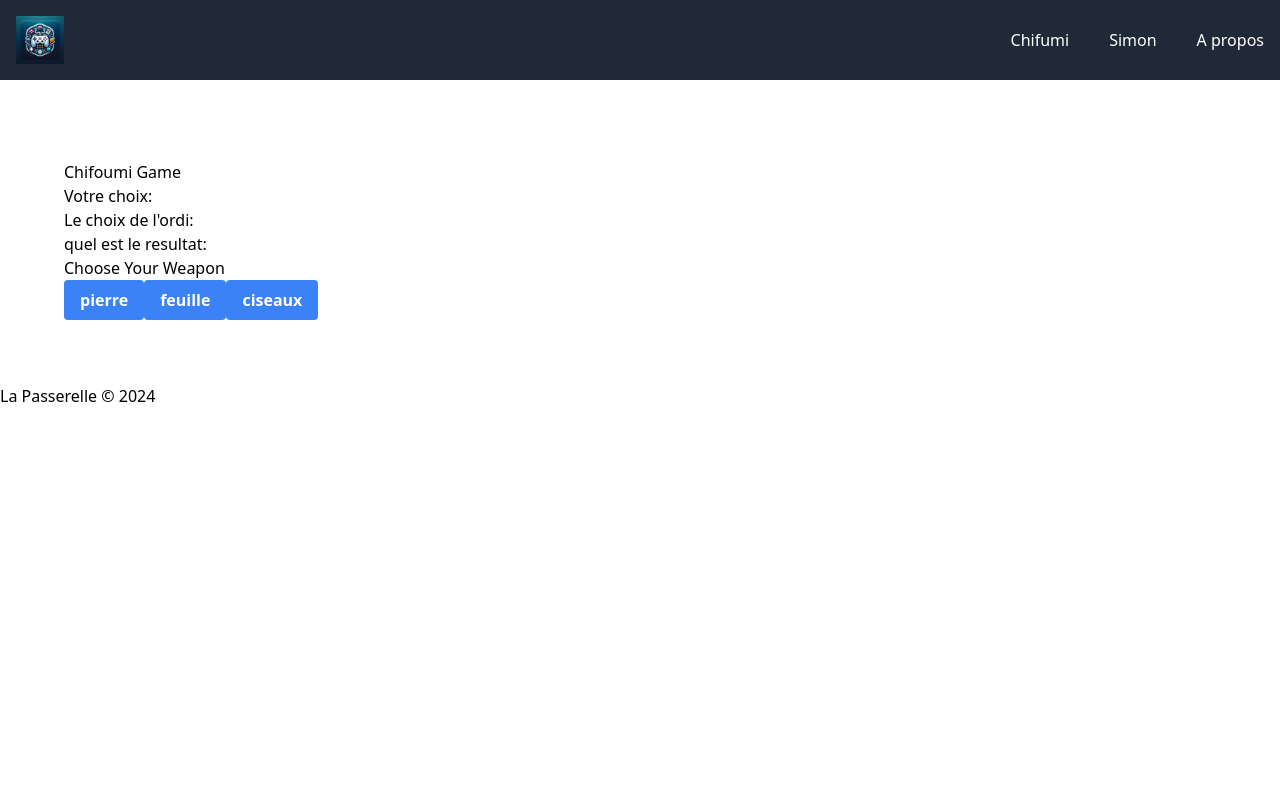
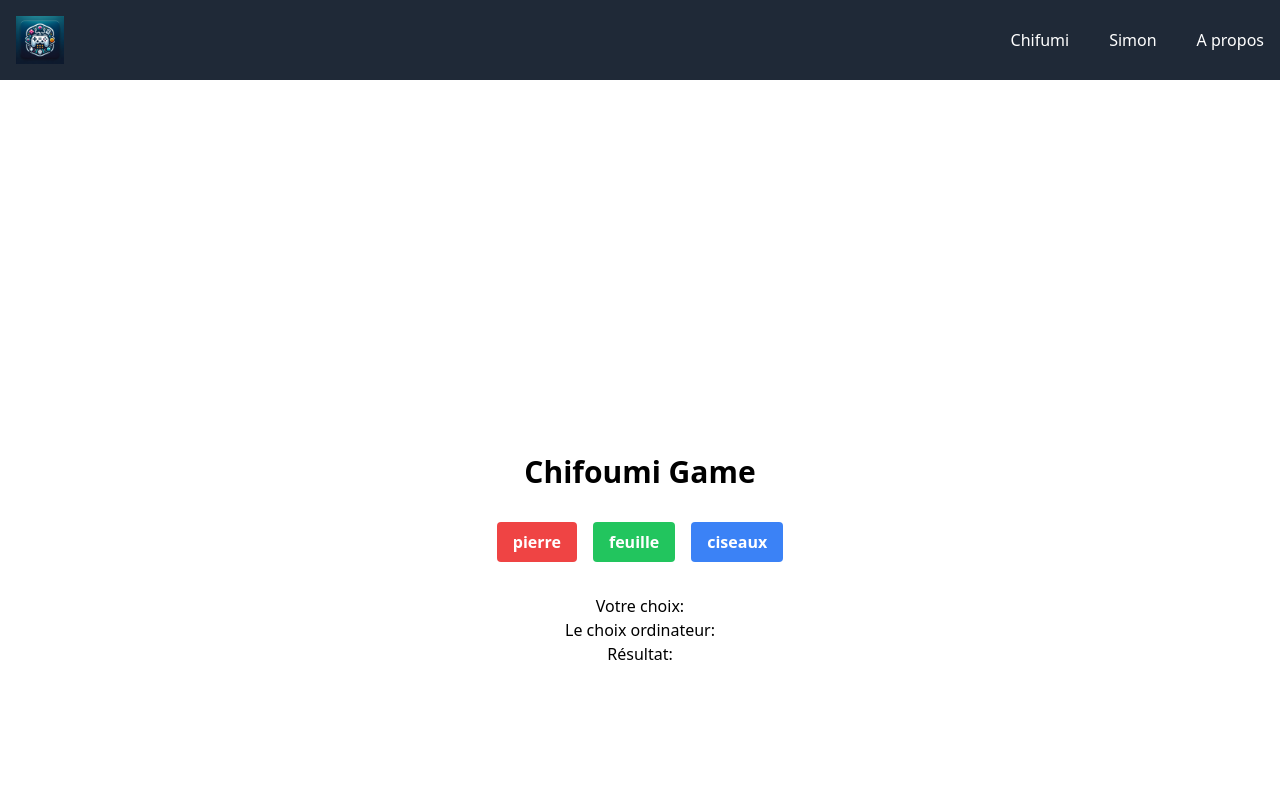
Before and after one commit to JulienPoirierWebDev/passerelle_game, a React (Vite) app in the folder games/: page /chifumi in a window 1280 px wide. Shown: the top 800 px of the page. Built offline with nearby package versions, Linux system fonts and the light colour scheme.

Commit message:
visuel_V2_Chifumi

```diff
--- a/games/src/components/chifumiGame/ChifumiGame.jsx
+++ b/games/src/components/chifumiGame/ChifumiGame.jsx
@@ -35,21 +35,24 @@ const ChifumiGame = () => {
   };
 
   return (
-    <div>
-      <h1>Chifoumi Game</h1>
-      <div>
+    <div className="flex flex-col items-center justify-center h-screen">
+      <h1 className="text-3xl font-bold mb-8">Chifoumi Game</h1>
+      <div className="flex space-x-4 mb-8">
+        {choices.map((choice) => (
+          <ChoiceButton
+            key={choice}
+            bgColor={`bg-${choice === 'pierre' ? 'red' : (choice === 'feuille' ? 'green' : 'blue')}-500`}
+            onClick={() => handlePlayerChoice(choice)}
+            customStyle="border-2 border-white rounded p-4"
+          >
+            {choice}
+          </ChoiceButton>
+        ))}
+      </div>
+      <div className="text-center">
         <p>Votre choix: {playerChoice}</p>
-        <p>Le choix de l'ordi: {computerChoice}</p>
-        <p>quel est le resultat: {result}</p>
-      </div>
-      <div>
-        <h2>Choose Your Weapon</h2>
-        {choices.map((choice) => (
-        //   <button key={choice} onClick={() => handlePlayerChoice(choice)}>
-        //     {choice}
-        //   </button>
-          <ChoiceButton key={choice} bgColor="bg-blue-500" onClick={() => handlePlayerChoice(choice)}>{choice}</ChoiceButton>
-        ))}
+        <p>Le choix ordinateur: {computerChoice}</p>
+        <p>Résultat: {result}</p>
       </div>
     </div>
   );
--- a/games/src/components/choiceButton/ChoiceButton.jsx
+++ b/games/src/components/choiceButton/ChoiceButton.jsx
@@ -1,4 +1,4 @@
-function ChoiceButton({children, bgColor, onClick}) {
+function ChoiceButton({children, bgColor, onClick, customStyle}) {
   return (
     <button className={`${bgColor} text-white  font-bold py-2 px-4 rounded`} type="button" onClick={onClick}>{children}</button>
   )
```
